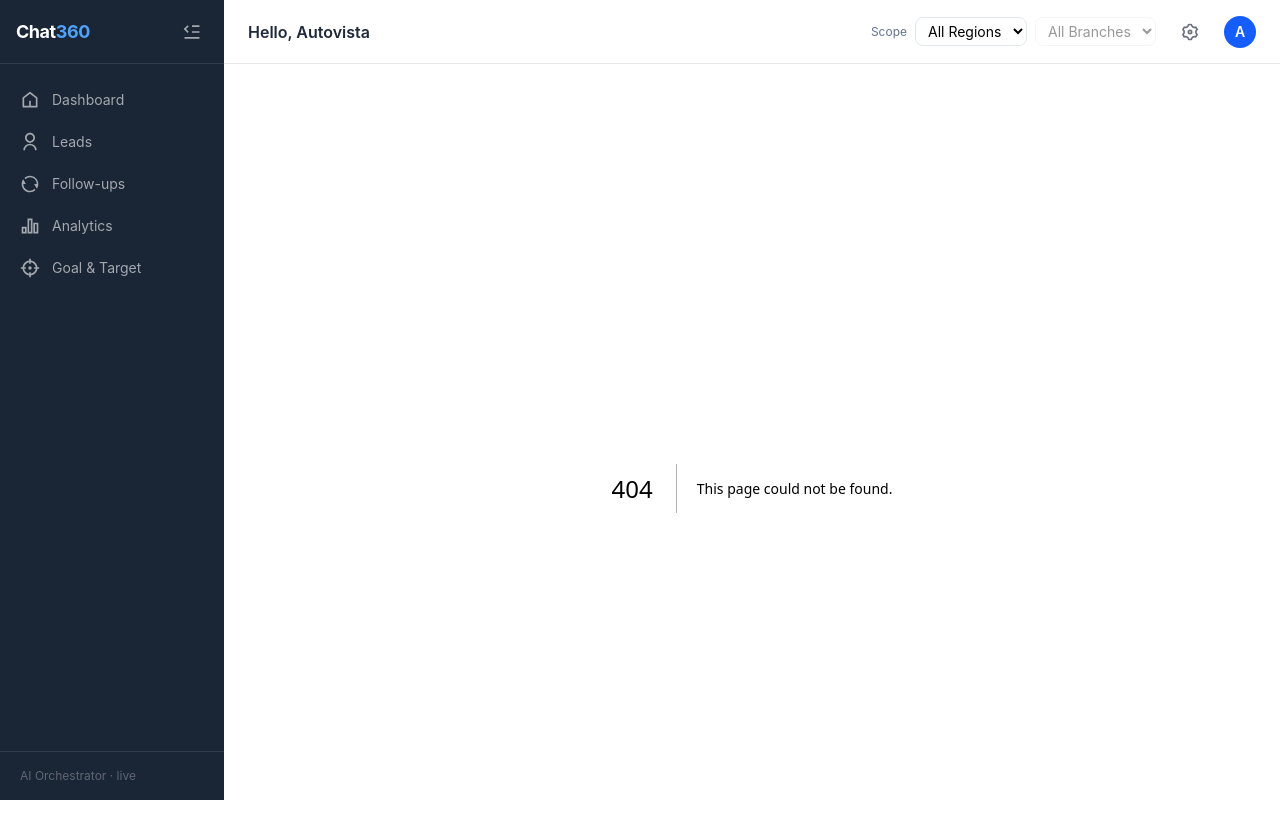
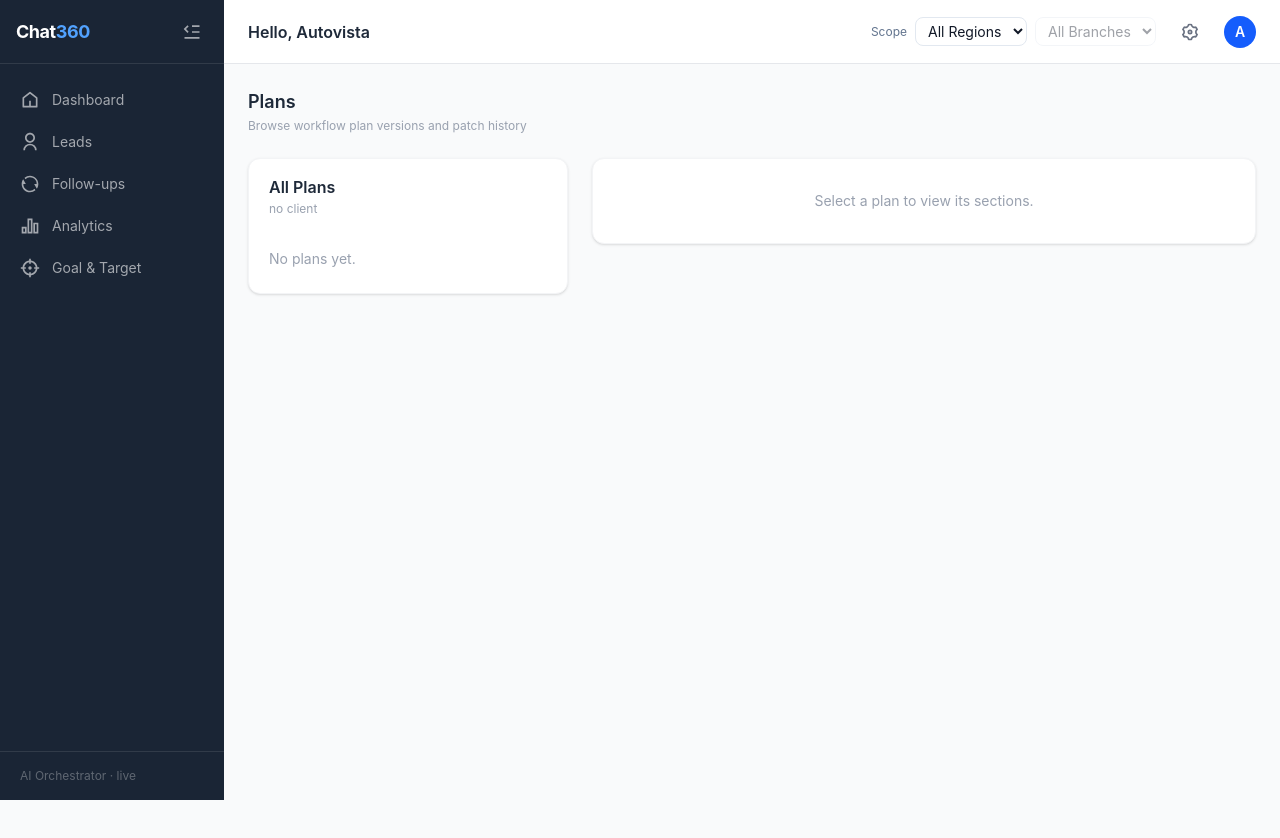
Before and after one commit to nestcub/agentic_voicebots_c360, a Next.js app in the folder dashboard/: page /intelligence/plans in a window 1280 px wide. Before the commit this address had no page. Shown: the top 838 px of the page. After the commit the page ends 800 px from the top, so only its background shows below. Built offline with nearby package versions, Linux system fonts and the light colour scheme.

Commit message:
add intelligence/plans: plan browser with collapsible sections and patch history

```diff
--- /dev/null
+++ b/dashboard/app/intelligence/plans/page.tsx
@@ -0,0 +1,123 @@
+"use client";
+
+import { useEffect, useState } from "react";
+import { useSearchParams } from "next/navigation";
+import { Card, CardHeader } from "@/components/Card";
+import { RiArrowDownSLine, RiArrowUpSLine } from "react-icons/ri";
+
+type PlanRow = { id: string; version: number; created_at: string; updated_at: string };
+type PlanDetail = PlanRow & { plan: Record<string, unknown> };
+type Patch = { id: string; version: number; admin_request: string; llm_reasoning: string; created_at: string };
+
+function Section({ title, value }: { title: string; value: unknown }) {
+  const [open, setOpen] = useState(false);
+  if (value == null || (Array.isArray(value) && value.length === 0)) return null;
+  return (
+    <div className="border border-gray-100 rounded-xl overflow-hidden">
+      <button onClick={() => setOpen((o) => !o)} className="w-full flex items-center justify-between px-5 py-3 text-sm font-semibold text-gray-700 bg-gray-50 hover:bg-gray-100 transition-colors">
+        {title}
+        {open ? <RiArrowUpSLine className="w-4 h-4 text-gray-400" /> : <RiArrowDownSLine className="w-4 h-4 text-gray-400" />}
+      </button>
+      {open && (
+        <pre className="px-5 py-4 text-xs text-gray-600 bg-white overflow-x-auto whitespace-pre-wrap break-all">
+          {JSON.stringify(value, null, 2)}
+        </pre>
+      )}
+    </div>
+  );
+}
+
+export default function PlansPage() {
+  const params = useSearchParams();
+  const [clientId, setClientId] = useState("");
+  const [plans, setPlans] = useState<PlanRow[]>([]);
+  const [selected, setSelected] = useState<PlanDetail | null>(null);
+  const [patches, setPatches] = useState<Patch[]>([]);
+
+  useEffect(() => {
+    const id = localStorage.getItem("intel_client_id") ?? "";
+    setClientId(id);
+    if (id) fetch(`/api/intelligence/plans?client_id=${encodeURIComponent(id)}`).then((r) => r.json()).then((d) => setPlans(Array.isArray(d) ? d : [])).catch(() => {});
+  }, []);
+
+  useEffect(() => {
+    const pid = params.get("id");
+    if (pid) selectPlan(pid);
+  }, [params]);
+
+  async function selectPlan(id: string) {
+    const [pRes, ptRes] = await Promise.all([
+      fetch(`/api/intelligence/plans/${id}`).then((r) => r.json()),
+      fetch(`/api/intelligence/plans/${id}/patches`).then((r) => r.json()),
+    ]);
+    setSelected(pRes);
+    setPatches(Array.isArray(ptRes) ? ptRes : []);
+  }
+
+  const SECTIONS = selected ? [
+    { title: "Workflow Blueprint",      value: selected.plan?.workflow_blueprint },
+    { title: "System Prompt",           value: selected.plan?.system_prompt },
+    { title: "Qualification Questions", value: selected.plan?.qualification_questions },
+    { title: "Objection Handling",      value: selected.plan?.objection_handling },
+    { title: "Escalation Rules",        value: selected.plan?.escalation_rules },
+    { title: "KB Scaffold",             value: selected.plan?.kb_scaffold },
+    { title: "Build Notes",             value: selected.plan?.build_notes },
+  ] : [];
+
+  return (
+    <div className="space-y-6">
+      <div>
+        <h1 className="text-lg font-semibold text-gray-800">Plans</h1>
+        <p className="text-xs text-gray-400 mt-0.5">Browse workflow plan versions and patch history</p>
+      </div>
+
+      <div className="grid md:grid-cols-3 gap-6">
+        {/* Plan list */}
+        <Card className="p-0 overflow-hidden md:col-span-1">
+          <CardHeader title="All Plans" hint={clientId || "no client"} />
+          <div className="divide-y divide-gray-100">
+            {plans.length === 0 && <p className="px-5 py-6 text-sm text-gray-400">No plans yet.</p>}
+            {plans.map((p) => (
+              <button key={p.id} onClick={() => selectPlan(p.id)} className={`w-full text-left px-5 py-3 hover:bg-gray-50 transition-colors ${selected?.id === p.id ? "bg-blue-50" : ""}`}>
+                <p className="text-sm font-medium text-gray-800">v{p.version}</p>
+                <p className="text-xs text-gray-400">{p.updated_at?.slice(0, 10) ?? p.created_at?.slice(0, 10)}</p>
+              </button>
+            ))}
+          </div>
+        </Card>
+
+        {/* Plan detail */}
+        <div className="md:col-span-2 space-y-4">
+          {!selected && <Card className="p-8 text-center"><p className="text-sm text-gray-400">Select a plan to view its sections.</p></Card>}
+          {selected && (
+            <>
+              <div className="flex items-center justify-between">
+                <p className="text-sm font-semibold text-gray-700">Plan v{selected.version}</p>
+                <p className="text-xs text-gray-400">Updated {selected.updated_at?.slice(0, 10)}</p>
+              </div>
+              <div className="space-y-2">
+                {SECTIONS.map(({ title, value }) => <Section key={title} title={title} value={value} />)}
+              </div>
+
+              {/* Patches */}
+              {patches.length > 0 && (
+                <Card className="p-5 space-y-3">
+                  <CardHeader title="Patch History" hint={`${patches.length} patches`} />
+                  <div className="space-y-3">
+                    {patches.map((pt) => (
+                      <div key={pt.id} className="border-l-2 border-blue-200 pl-4">
+                        <p className="text-xs text-gray-400">v{pt.version} · {pt.created_at?.slice(0, 10)}</p>
+                        <p className="text-sm text-gray-700 font-medium mt-0.5">{pt.admin_request}</p>
+                        {pt.llm_reasoning && <p className="text-xs text-gray-400 mt-0.5">{pt.llm_reasoning}</p>}
+                      </div>
+                    ))}
+                  </div>
+                </Card>
+              )}
+            </>
+          )}
+        </div>
+      </div>
+    </div>
+  );
+}
```
